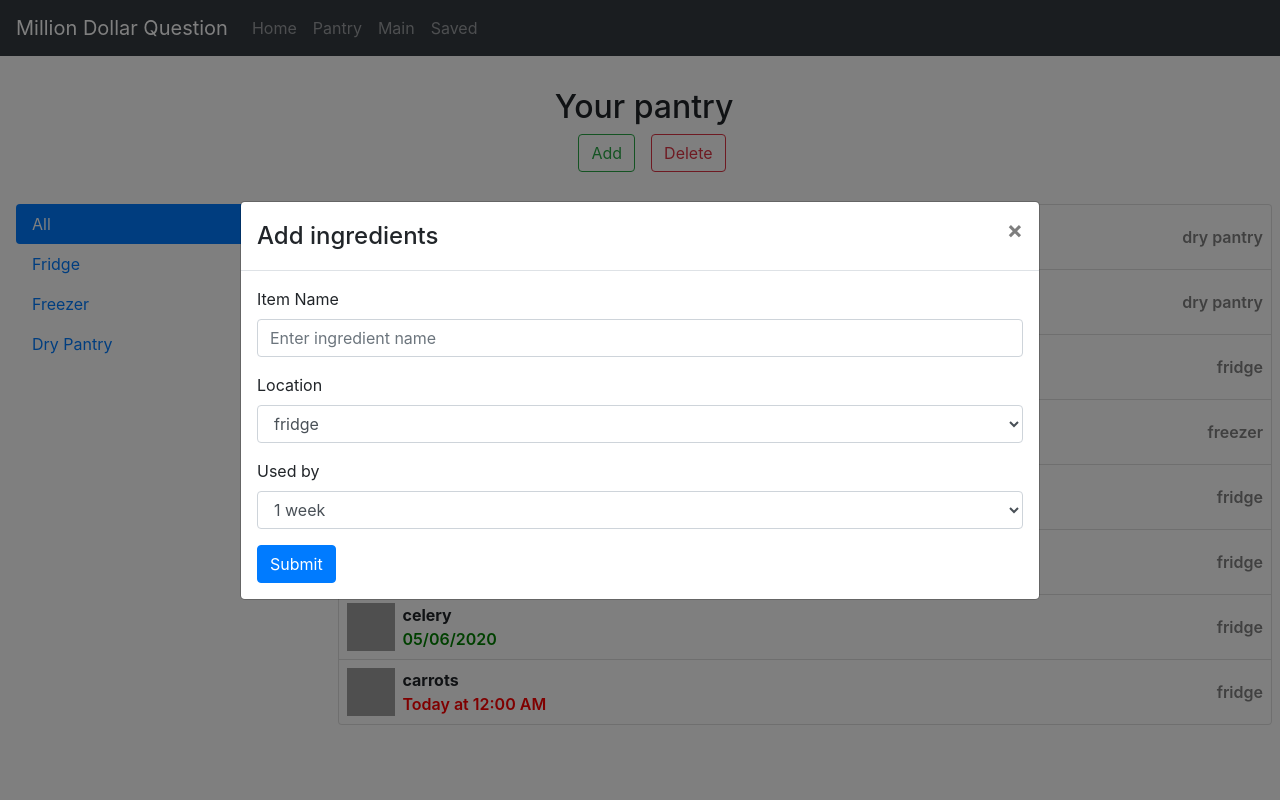
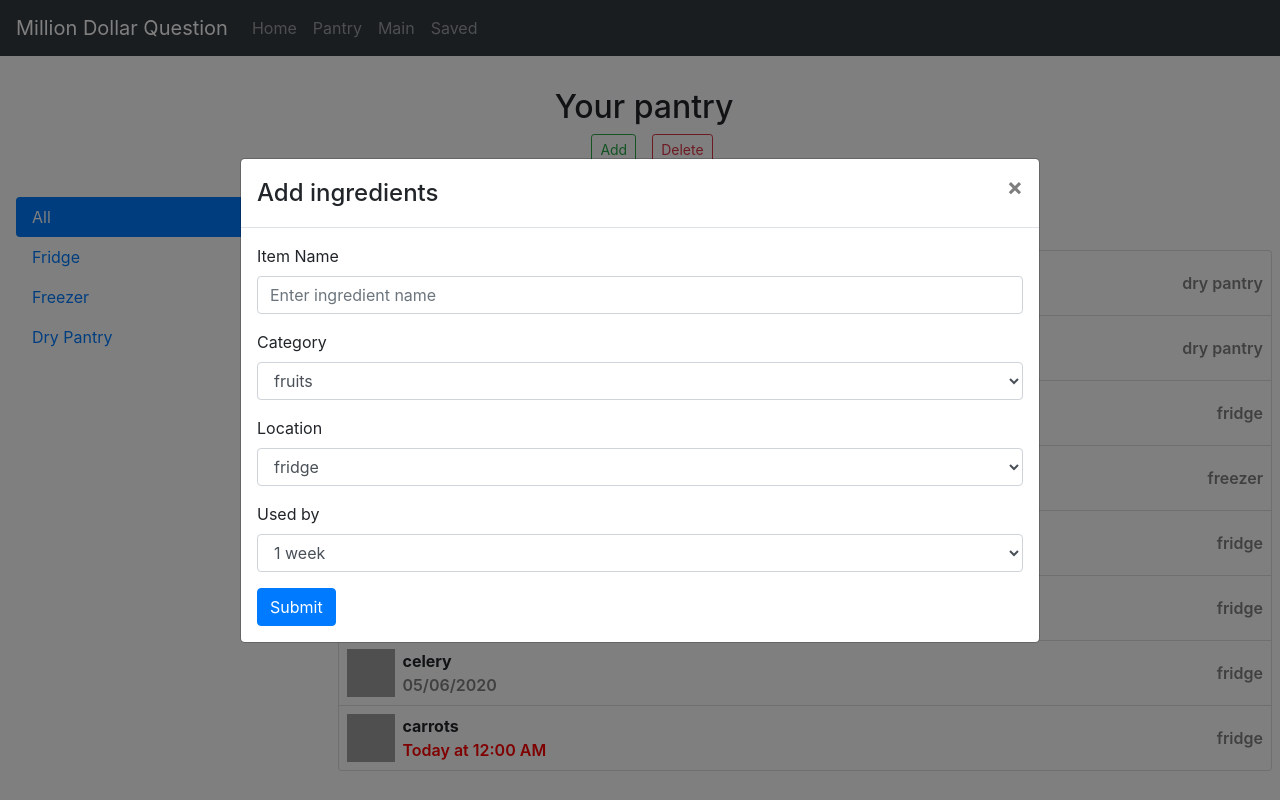
Before and after one commit to whatthestone/milliondollarquestion, a React (Create React App) app in the folder my-app/: page /pantry in a window 1280 px wide. Both pictures are taken after a click on the button "Add". Built offline with nearby package versions, Linux system fonts and the light colour scheme; grey boxes are pictures that could not be loaded; what styled-media-helper would draw is missing.

Commit message:
Add grocery categorization

```diff
--- a/my-app/src/components/PantryAddModal.js
+++ b/my-app/src/components/PantryAddModal.js
@@ -6,6 +6,7 @@ function PantryAddModal(props) {
   const [itemName, setItemName] = useState("");
   const [expiry, setExpiry] = useState("1 week");
   const [location, setLocation] = useState("fridge");
+  const [cat, setCat] = useState("fruits");
   const [validated, setValidated] = useState(false);
 
   const submit = (e) => {
@@ -36,11 +37,13 @@ function PantryAddModal(props) {
         default:
           break;
       }
-      props.handleAddItem({ itemName, expiry: expiryTimestamp, location });
+      props.handleAddItem({ itemName, expiry: expiryTimestamp, location, cat });
     }
     props.onHide();
+    //reset everything
     setItemName("");
     setLocation("fridge");
+    setCat("fruits");
     setExpiry("1 week");
   };
 
@@ -70,6 +73,24 @@ function PantryAddModal(props) {
             <Form.Control.Feedback type="invalid">
               Please provide a valid name.
             </Form.Control.Feedback>
+          </Form.Group>
+          <Form.Group controlId="formcat">
+            <Form.Label>Category</Form.Label>
+            <Form.Control
+              as="select"
+              value={cat}
+              onChange={(e) => setCat(e.target.value)}
+            >
+              <option>fruits</option>
+              <option>vegetables</option>
+              <option>meat</option>
+              <option>dairy & soy</option>
+              <option>bread</option>
+              <option>grains</option>
+              <option>sauce & condiments</option>
+              <option>frozen</option>
+              <option>other</option>
+            </Form.Control>
           </Form.Group>
 
           <Form.Group controlId="formlocation">
--- a/my-app/src/components/QuestionItems.js
+++ b/my-app/src/components/QuestionItems.js
@@ -15,7 +15,7 @@ const StyledOptionBox = styled.div`
   border-radius: 0.5rem;
   padding: 0.5rem;
   cursor: pointer;
-  transition: transform 0.3s;
+  transition: transform 0.3s, background-color 0.2s ease;
 
   &:hover {
     transform: translateY(-5px);
@@ -53,8 +53,6 @@ export default function QuestionItems({
           flexWrap: "wrap",
           justifyContent: "center",
           maxWidth: "30rem",
-          // whiteSpace: "nowrap",
-          // overflow: "auto",
         }}
       >
         {optionList.map((type) => (
--- a/my-app/src/components/SimiliarRecipeCard.js
+++ b/my-app/src/components/SimiliarRecipeCard.js
@@ -8,16 +8,18 @@ const StyledCard = styled(Card)`
   margin: 1rem;
   cursor: pointer;
   transition: transform 0.3s;
-
-  &:hover {
-    transform: scale(1.03);
-  }
+  overflow: hidden;
 `;
 
 const StyledCardImg = styled(Card.Img)`
   width: 100%;
   height: 100%;
   filter: brightness(50%);
+  transition: transform 0.3s ease-out;
+
+  ${StyledCard}:hover & {
+    transform: scale(1.2);
+  }
 `;
 
 const SimiliarRecipeCard = ({ recipe, changeCard }) => {
--- a/my-app/src/pages/Profile.jsx
+++ b/my-app/src/pages/Profile.jsx
@@ -1,5 +1,14 @@
 import React, { useState, useEffect } from "react";
-import { Button, ListGroup, Image, Nav, Tab, Row, Col } from "react-bootstrap";
+import {
+  Button,
+  ListGroup,
+  Image,
+  Nav,
+  Tab,
+  Row,
+  Col,
+  Badge,
+} from "react-bootstrap";
 import styled from "styled-components";
 import PantryAddModal from "../components/PantryAddModal";
 import moment from "moment";
@@ -16,38 +25,127 @@ const StyledButton = styled(Button)`
   margin-left: 1rem;
 `;
 
+const StyledCol = styled(Col)`
+  @media only screen and (max-width: 575px) {
+    margin-top: 1rem;
+  }
+`;
+
+const StyledCatPill = styled.div`
+  position: relative;
+  display: flex;
+  justify-content: center;
+  padding: 0.2rem 0.5rem 0.2rem 0.5rem;
+  margin: 0.2rem;
+  background-color: ${(props) => props.categories[props.c]};
+  border-radius: 0.5rem;
+  transition: transform 0.3s;
+  cursor: pointer;
+
+  &:hover {
+    transform: translateY(-5px);
+  }
+`;
+
+const StyledBadge = styled(Badge)`
+  position: absolute;
+  display: flex;
+  align-items: center;
+  justify-content: center;
+  border-radius: 50%;
+  width: 1rem;
+  height: 1rem;
+  top: -0.4rem;
+  right: -0.4rem;
+  transform: ${(props) => (props.c === props.cat ? "scale(1)" : "scale(0)")};
+  transition: transform 0.2s;
+`;
+
 export default function Profile() {
   const [pantry, setPantry] = useState(
     JSON.parse(localStorage.getItem("pantry")) || [
-      { name: "rice", expiry: "1587513600", location: "dry pantry" },
-      { name: "egg", expiry: "1588204800", location: "dry pantry" },
-      { name: "ham", expiry: "1588377600", location: "fridge" },
-      { name: "ice cream", expiry: "1588742721", location: "freezer" },
-      { name: "cheese", expiry: "1588742721", location: "fridge" },
-      { name: "bacon", expiry: "1588742721", location: "fridge" },
-      { name: "celery", expiry: "1588742721", location: "fridge" },
-      { name: "carrots", expiry: "1588118400", location: "fridge" },
+      {
+        name: "rice",
+        expiry: "1587513600",
+        location: "dry pantry",
+        cat: "grains",
+      },
+      {
+        name: "egg",
+        expiry: "1588204800",
+        location: "dry pantry",
+        cat: "dairy & soy",
+      },
+      { name: "ham", expiry: "1588377600", location: "fridge", cat: "meat" },
+      {
+        name: "ice cream",
+        expiry: "1588742721",
+        location: "freezer",
+        cat: "frozen",
+      },
+      {
+        name: "cheese",
+        expiry: "1588742721",
+        location: "fridge",
+        cat: "dairy & soy",
+      },
+      { name: "bacon", expiry: "1588742721", location: "fridge", cat: "meat" },
+      {
+        name: "celery",
+        expiry: "1588742721",
+        location: "fridge",
+        cat: "vegetables",
+      },
+      {
+        name: "carrots",
+        expiry: "1588118400",
+        location: "fridge",
+        cat: "vegetables",
+      },
     ]
   );
+
+  const categories = {
+    all: "#3f72af",
+    fruits: "#ff6f3c",
+    vegetables: "#1fab89",
+    meat: "#e84a5f",
+    "dairy & soy": "#52616b",
+    bread: "#d4a5a5",
+    grains: "#a2d5f2",
+    "sauce & condiments": "#b83b5e",
+    frozen: "#6a2c70",
+    other: "#fcbad3",
+  };
+
   const [showEdit, setShowEdit] = useState(false);
   const [showdelete, setShowdelete] = useState(false);
   const [filter, setFilter] = useState("all");
+  const [cat, setCat] = useState("all");
 
   useEffect(() => {
     localStorage.setItem("pantry", JSON.stringify(pantry));
   }, [pantry]);
 
-  const handleAddItem = ({ itemName, expiry, location }) => {
-    const newPantry = [...pantry, { name: itemName, expiry, location }];
+  const handleAddItem = ({ itemName, expiry, location, cat }) => {
+    const newPantry = [...pantry, { name: itemName, expiry, location, cat }];
     setPantry(newPantry);
   };
 
-  //List or card? TODO: Not sure why ellipsis doesnt appear when title overflow.
+  const filterPantry = pantry.filter((item) =>
+    filter === "all" && cat === "all"
+      ? item
+      : filter === "all"
+      ? cat === item.cat
+      : cat === "all"
+      ? filter === item.location
+      : (filter === item.location) & (cat === item.cat)
+  );
+
+  //filter pantry list based on location
   const pantryList = (
     <ListGroup>
-      {pantry
-        .filter((item) => (filter === "all" ? item : filter === item.location))
-        .map((item, key) => (
+      {filterPantry.map((item, key) => (
         <StyledItem key={key}>
           <div style={{ display: "flex" }}>
             <Image
@@ -68,11 +166,9 @@ export default function Profile() {
                 style={{
                   color: moment.unix(item.expiry).isBefore()
                     ? "red"
-                      : moment
-                          .unix(item.expiry)
-                          .isBefore(moment().add(2, "days"))
+                    : moment.unix(item.expiry).isBefore(moment().add(2, "days"))
                     ? "#f90"
-                      : "green",
+                    : "grey",
                   fontWeight: "600",
                 }}
               >
@@ -103,9 +199,7 @@ export default function Profile() {
                   <Button
                     variant="danger"
                     onClick={() =>
-                        setPantry([
-                          ...pantry.filter((i) => i.name !== item.name),
-                        ])
+                      setPantry([...pantry.filter((i) => i.name !== item.name)])
                     }
                   >
                     Remove
@@ -116,7 +210,28 @@ export default function Profile() {
           </div>
         </StyledItem>
       ))}
+      {filterPantry.length === 0 ? (
+        <div>
+          <h4 style={{ color: "grey" }}>No items here</h4>
+        </div>
+      ) : null}
     </ListGroup>
+  );
+
+  //Only show categories of current filtered pantry list
+  const catList = [...new Set(filterPantry.map((item) => item.cat))].map(
+    (c) => (
+      <StyledCatPill
+        c={c}
+        categories={categories}
+        onClick={() => (cat !== c ? setCat(c) : setCat("all"))}
+      >
+        <StyledBadge c={c} cat={cat} variant="danger">
+          X
+        </StyledBadge>
+        <span style={{ color: "white" }}>{c}</span>
+      </StyledCatPill>
+    )
   );
 
   return (
@@ -138,12 +253,14 @@ export default function Profile() {
         <h2>Your pantry</h2>
         <div style={{ display: "flex", justifyContent: "flex-between" }}>
           <StyledButton
+            size="sm"
             variant="outline-success"
             onClick={() => setShowEdit(!showEdit)}
           >
             Add
           </StyledButton>
           <StyledButton
+            size="sm"
             variant="outline-danger"
             onClick={() => setShowdelete(!showdelete)}
           >
@@ -183,14 +300,23 @@ export default function Profile() {
               </Nav.Item>
             </Nav>
           </Col>
-          <Col sm={9}>
+          <StyledCol sm={9}>
+            <div
+              style={{
+                display: "flex",
+                marginBottom: "1rem",
+                flexWrap: "wrap",
+              }}
+            >
+              {catList}
+            </div>
             <Tab.Content>
               <Tab.Pane eventKey="all">{pantryList}</Tab.Pane>
               <Tab.Pane eventKey="fridge">{pantryList}</Tab.Pane>
               <Tab.Pane eventKey="freeze">{pantryList}</Tab.Pane>
               <Tab.Pane eventKey="dry pantry">{pantryList}</Tab.Pane>
             </Tab.Content>
-          </Col>
+          </StyledCol>
         </Row>
       </Tab.Container>
       <PantryAddModal
```
Also changed, not shown: my-app/src/components/MDAnswer.jsx (+6 -1 lines). Lines whose indentation alone changed are shown as unchanged.
